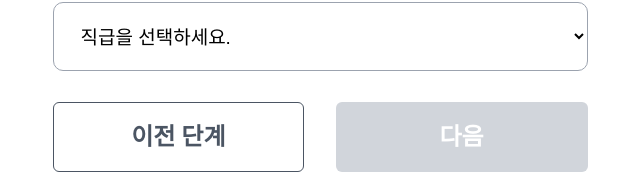
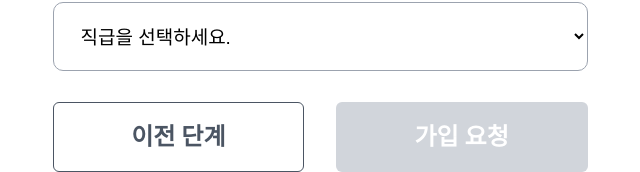
Before and after one commit to TAVE-9RP/9RP_FE, a React (Vite) app: page /employeesignup/step4 in a window 1280 px wide. Shown: the part 731-903 px from the top of the page, without its empty margins (320-960 px from the left). Built offline with nearby package versions, Linux system fonts and the light colour scheme; a web font is replaced by a local one.

Commit message:
feature: 마지막 페이지로 state 이동

```diff
--- a/src/pages/signup/EmployeeRegisterFourthPage.tsx
+++ b/src/pages/signup/EmployeeRegisterFourthPage.tsx
@@ -1,8 +1,8 @@
-import React, { useState } from 'react';
+import React, { useState, useEffect } from 'react';
 import Header from '@/components/signup/Header';
 import { InputField } from '@/components/signup/InputField';
 import Button from '@/components/common/Button';
-import { useNavigate } from 'react-router-dom';
+import { useNavigate, useLocation } from 'react-router-dom';
 import defaultLogoImg from '@/assets/logoimg.png';
 
 // 부서 옵션 (표시명: 서버값)
@@ -22,6 +22,23 @@ const POSITION_OPTIONS = [
 
 export default function EmployeeRegisterFourthPage() {
   const navigate = useNavigate();
+  const location = useLocation();
+
+  // 이전 페이지에서 전달받은 데이터
+  const { companyId, userId, email, password } = (location.state as {
+    companyId?: number;
+    userId?: string;
+    email?: string;
+    password?: string;
+  }) || {};
+
+  useEffect(() => {
+    console.log('=== EmployeeRegisterFourthPage에서 받은 데이터 ===');
+    console.log('companyId:', companyId);
+    console.log('userId:', userId);
+    console.log('email:', email);
+    console.log('password:', password);
+  }, [companyId, userId, email, password]);
 
   const [formData, setFormData] = useState({
     department: '', // 서버에 보낼 값 (LOGISTICS, INVENTORY)
@@ -153,7 +170,7 @@ export default function EmployeeRegisterFourthPage() {
           onClick={() => navigate('/employeesignup/step5')}
           className="h-[70px] w-[252px] rounded-[10px] px-[50px] py-[17px] text-black"
         >
-          다음
+          가입 요청
         </Button>
       </div>
     </div>
```
